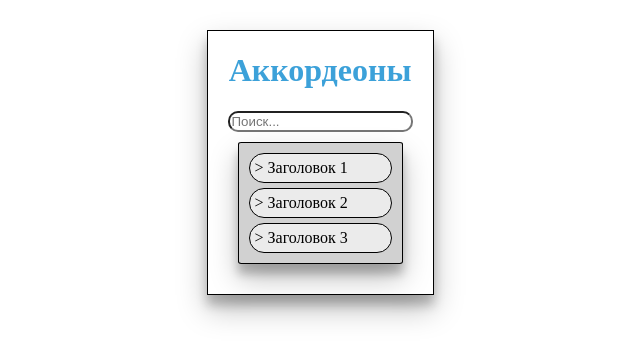
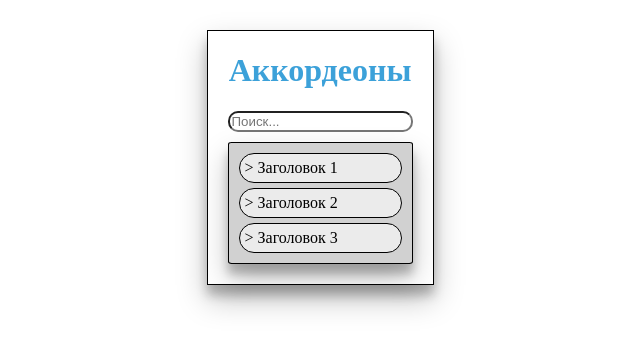
Before and after one commit to G00syara/accordionWebbee, a React (Create React App) app in the folder accordion/: page / in a window 1280 px wide. Shown: the top 360 px of the page, without its empty margins (320-960 px from the left). Built offline with nearby package versions, Linux system fonts and the light colour scheme.

Commit message:
fix github comments

```diff
--- a/accordion/src/App.tsx
+++ b/accordion/src/App.tsx
@@ -14,7 +14,6 @@ const Wrapper = styled.div`
 const AppContainer = styled.div`
   display: flex;
   flex-direction: column;
-  box-shadow: 0 0 0 #3c93d5;
   padding: 0 20px 20px 20px;
   border: 1px solid black;
   box-shadow:
@@ -34,7 +33,7 @@ const App: React.FC = () => {
   return (
     <Wrapper>
       <AppContainer>
-        <H1> Аккордеоны </H1>
+        <H1>Аккордеоны</H1>
         <AccordionForm data={AccordionData} />
       </AppContainer>
     </Wrapper>
--- a/accordion/src/components/AccordionForm/AccordionForm.tsx
+++ b/accordion/src/components/AccordionForm/AccordionForm.tsx
@@ -2,13 +2,14 @@ import React, { useCallback, useState } from 'react';
 import AccordionList from '../AccordionList/AccordionList';
 import { AccordionType } from '../../Types';
 import styled from 'styled-components';
+import { searchAccordion } from './AccordionFormFunctions';
 
-const AccordionDiv = styled.div`
+const AccordionWrapper = styled.div`
   border: 1px solid black;
   border-radius: 2%;
   padding: 5px;
   background-color: #d1d1d1;
-  margin: 10px;
+  margin-top: 10px;
   box-shadow:
     0 14px 28px rgba(0, 0, 0, 0.25),
     0 10px 10px rgba(0, 0, 0, 0.22);
@@ -47,20 +48,6 @@ const AccordionForm: React.FC<AccordionFormProps> = ({ data }) => {
     });
   }, []);
 
-  const searchAccordion = useCallback((data: AccordionType[], search: string): AccordionType[] => {
-    return data.map((accordion) => {
-      const childrenAccordion = searchAccordion(accordion.children, search);
-      const isOpen =
-        childrenAccordion.some((child) => child.open) ||
-        childrenAccordion.some((child) => child.title.toLowerCase().includes(search.toLowerCase()));
-      return {
-        ...accordion,
-        open: isOpen,
-        children: childrenAccordion,
-      };
-    });
-  }, []);
-
   const handleSearch = useCallback(
     (e: React.ChangeEvent<HTMLInputElement>) => {
       setAccordionSearch(e.target.value);
@@ -76,9 +63,9 @@ const AccordionForm: React.FC<AccordionFormProps> = ({ data }) => {
   return (
     <>
       <Input type="text" placeholder="Поиск..." value={accordionSearch} onChange={handleSearch} />
-      <AccordionDiv>
+      <AccordionWrapper>
         <AccordionList data={accordionTree} handleSwitcher={handleSwitcher} />
-      </AccordionDiv>
+      </AccordionWrapper>
     </>
   );
 };
--- /dev/null
+++ b/accordion/src/components/AccordionForm/AccordionFormFunctions.ts
@@ -0,0 +1,15 @@
+import { AccordionType } from '../../Types';
+
+export const searchAccordion = (data: AccordionType[], search: string): AccordionType[] => {
+  return data.map((accordion) => {
+    const childrenAccordion = searchAccordion(accordion.children, search);
+    const isOpen =
+      childrenAccordion.some((child) => child.open) ||
+      childrenAccordion.some((child) => child.title.toLowerCase().includes(search.toLowerCase()));
+    return {
+      ...accordion,
+      open: isOpen,
+      children: childrenAccordion,
+    };
+  });
+};
--- a/accordion/src/components/AccordionItem/AccordionItem.tsx
+++ b/accordion/src/components/AccordionItem/AccordionItem.tsx
@@ -1,10 +1,6 @@
-import React, { memo, useMemo, useState } from 'react';
+import React from 'react';
 import styled from 'styled-components';
 import { AccordionType } from '../../Types';
-
-const AccordionChildren = styled.div`
-  padding: 0 0 0 15px;
-`;
 
 const AccordionItemDiv = styled.div`
   font-family: 'Righteous', cursive;
@@ -48,15 +44,13 @@ const AccordionItem: React.FC<AccordionItemProps> = ({ accordion, handleSwitcher
   console.log('Render item ' + accordion.id);
 
   return (
-    <>
-      <div key={accordion.id}>
-        <AccordionItemDiv onClick={() => handleSwitcher(accordion.id)}>
-          {accordion.open ? 'v' : '>'}
-          {' ' + accordion.title}
-        </AccordionItemDiv>
-        {accordion.open && accordion.children && <AccordionChildren>{children}</AccordionChildren>}
-      </div>
-    </>
+    <div>
+      <AccordionItemDiv onClick={() => handleSwitcher(accordion.id)}>
+        {accordion.open ? 'v' : '>'}
+        {' ' + accordion.title}
+      </AccordionItemDiv>
+      {accordion.open && accordion.children && <>{children}</>}
+    </div>
   );
 };
 
--- a/accordion/src/components/AccordionList/AccordionList.tsx
+++ b/accordion/src/components/AccordionList/AccordionList.tsx
@@ -1,6 +1,11 @@
 import React from 'react';
 import { AccordionType } from '../../Types';
 import AccordionItem from '../AccordionItem/AccordionItem';
+import styled from 'styled-components';
+
+const AccordionChildren = styled.div`
+  padding: 0 0 0 15px;
+`;
 
 interface AccordionListProps {
   data: AccordionType[];
@@ -12,7 +17,9 @@ const AccordionList: React.FC<AccordionListProps> = ({ data, handleSwitcher }) =
     <>
       {data.map((accordion) => (
         <AccordionItem key={accordion.id} accordion={accordion} handleSwitcher={handleSwitcher}>
-          <AccordionList data={accordion.children} handleSwitcher={handleSwitcher} />
+          <AccordionChildren>
+            <AccordionList data={accordion.children} handleSwitcher={handleSwitcher} />
+          </AccordionChildren>
         </AccordionItem>
       ))}
     </>
```
